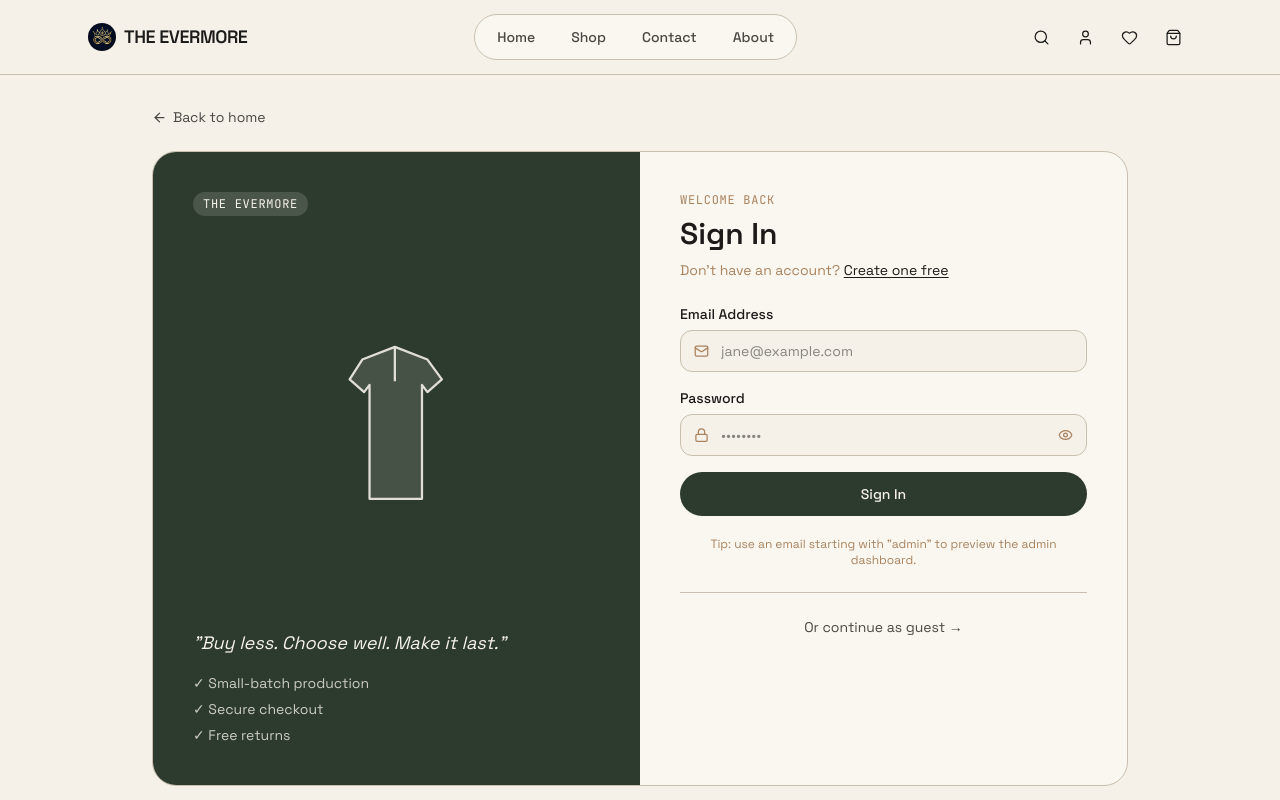
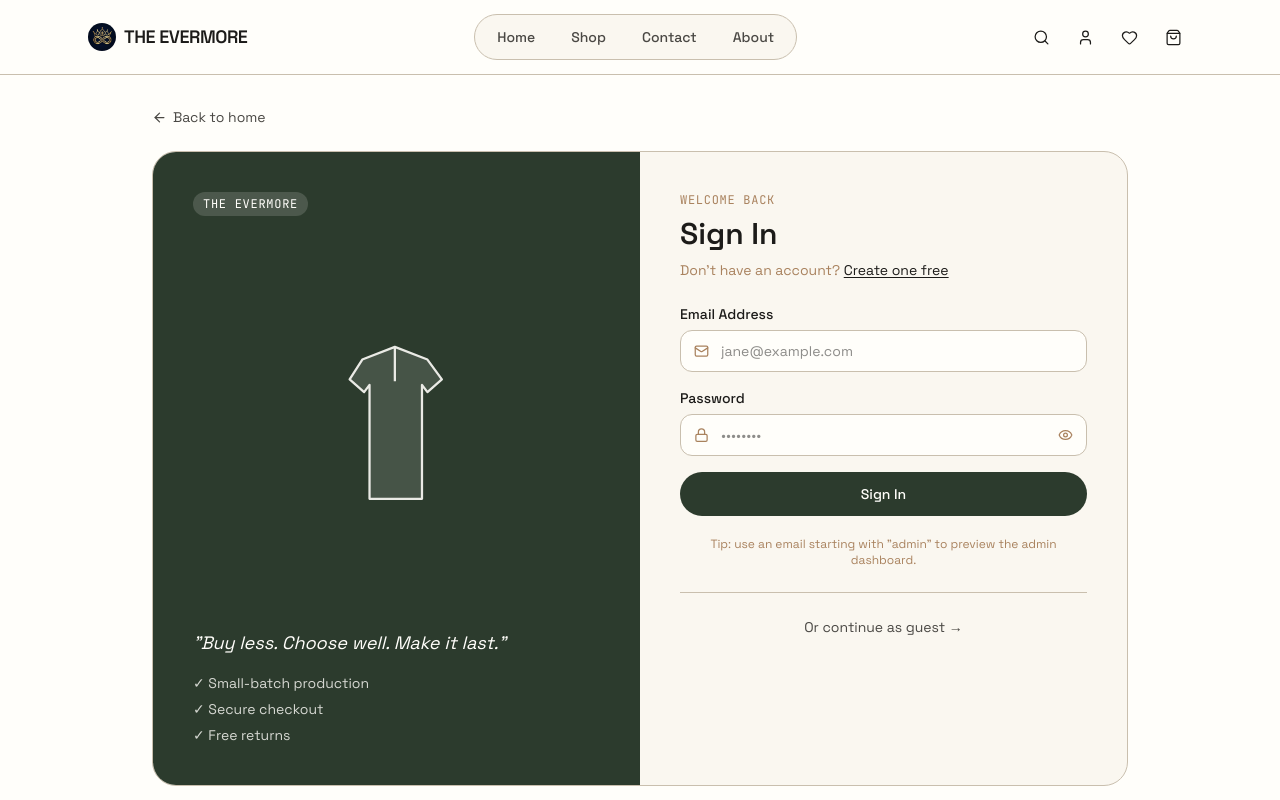
Before and after one commit to janindudesilva/Evermore, a React (Vite) app: page /sign-in in a window 1280 px wide. Shown: the top 800 px of the page. Built offline with nearby package versions, Linux system fonts and the light colour scheme.

Commit message:
coloe change

```diff
--- a/index.html
+++ b/index.html
@@ -3,7 +3,7 @@
   <head>
     <meta charset="UTF-8" />
     <link rel="icon" type="image/svg+xml" href="/favicon.svg" />
-    <meta name="theme-color" content="#F5F1E8" />
+    <meta name="theme-color" content="#FFFEFA" />
     <link rel="preconnect" href="https://fonts.googleapis.com">
     <link rel="preconnect" href="https://fonts.gstatic.com" crossorigin>
     <link href="https://fonts.googleapis.com/css2?family=Space+Grotesk:wght@400;500;600;700&family=JetBrains+Mono:wght@400;500;600&display=swap" rel="stylesheet">
--- a/src/index.css
+++ b/src/index.css
@@ -5,7 +5,7 @@
   --font-mono: "JetBrains Mono", ui-monospace, monospace;
 
   /* Heritage palette */
-  --color-paper: #f5f1e8;
+  --color-paper: #FFFEFA;
   --color-ink: #1c1b19;
   --color-ink-soft: #4a4844;
   --color-muted: #a9825e;
--- a/src/pages/SignIn.jsx
+++ b/src/pages/SignIn.jsx
@@ -28,7 +28,7 @@ export default function SignIn() {
             THE EVERMORE
           </span>
           <div className="flex items-center justify-center py-16">
-            <GarmentIcon type="jacket" color="#F5F1E8" className="w-2/3 h-2/3 opacity-90" />
+            <GarmentIcon type="jacket" color="#FFFEFA" className="w-2/3 h-2/3 opacity-90" />
           </div>
           <div>
             <p className="italic text-lg mb-4">"Buy less. Choose well. Make it last."</p>
```
